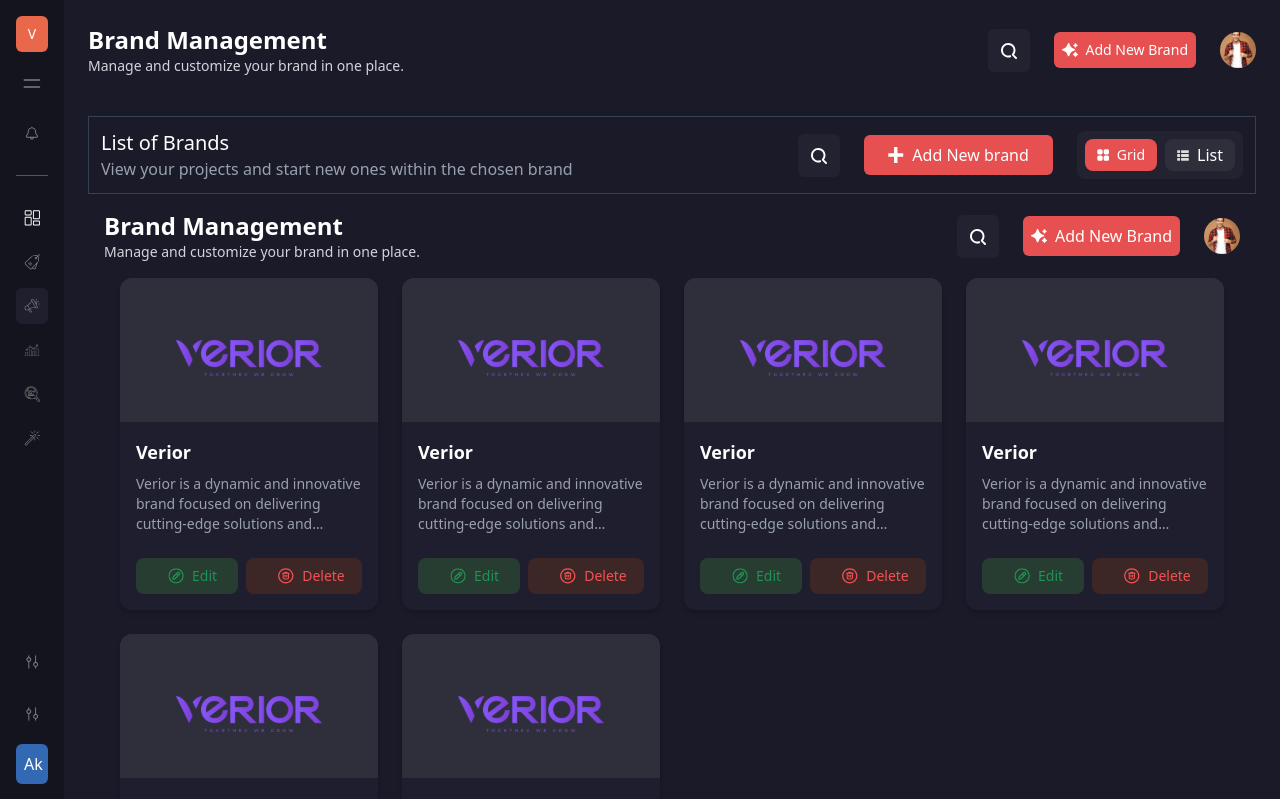
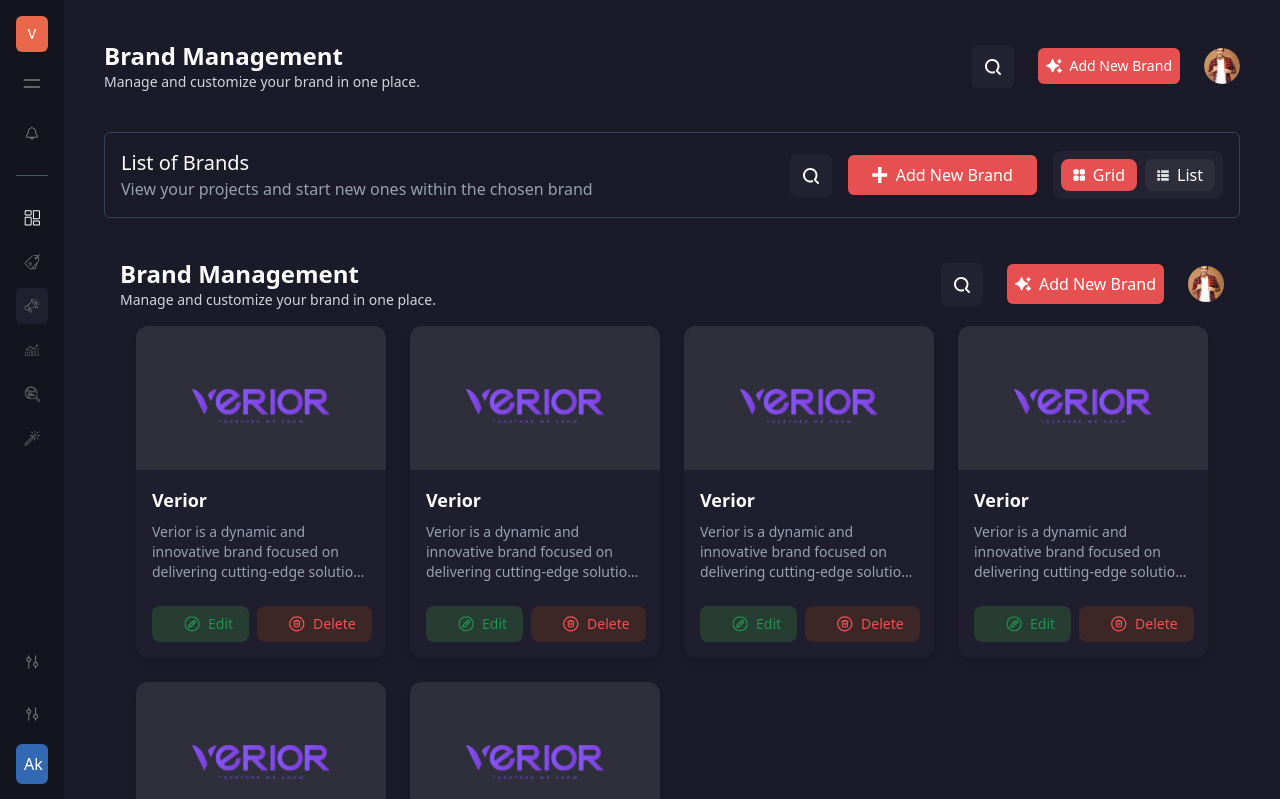
Before and after one commit to Naveed-Abbasi786/dashboard, a React (Vite) app: page /brand-list in a window 1280 px wide. Shown: the top 799 px of the page. Built offline with nearby package versions, Linux system fonts and the light colour scheme.

Commit message:
error solve

```diff
--- a/src/pages/brandList.jsx
+++ b/src/pages/brandList.jsx
@@ -10,23 +10,24 @@ import {
 import ListBrands from "../components/listBrands";
 import BrandGrid from "../components/brandGrid";
 
-const  BrandList = () => {
+const BrandList = () => {
+  const [isGrid, setIsGrid] = useState(true);
+  const [isList, setIsList] = useState(false);
 
-const [isGrid, setisGrid] = useState(true);
-const [islist, setIsList] = useState(false);
-
-const handlegrid = () => {
-  setisGrid(true);
+  const handleGrid = () => {
+    setIsGrid(true);
     setIsList(false);
   };
 
   const handleList = () => {
-  setisGrid(false);
+    setIsGrid(false);
     setIsList(true);
   };
+
   return (
-    <div className="">
-      <div className="flex justify-between items-center ">
+    <div className="p-4">
+      {/* Header Section */}
+      <div className="flex justify-between items-center">
         <div>
           <h1 className="text-white text-2xl font-bold">Brand Management</h1>
           <h5 className="text-gray-300 text-sm">
@@ -34,65 +35,71 @@ const handleList = () => {
           </h5>
         </div>
 
-        <div className="flex justify-center items-center gap-6">
+        <div className="flex items-center gap-6">
           <button className="bg-[#222230] p-[9px] rounded-md">
-            <img src={Search} alt="" className="w-6" />
+            <img src={Search} alt="search" className="w-6" />
           </button>
 
-          <button className="bg-[#e75050] p-2 rounded-md flex gap-2 text-sm justify-center items-center text-white">
-            <img src={ButtonIcon} alt="" className="w-4" /> Add New Brand
+          <button className="bg-[#e75050] p-2 rounded-md flex gap-2 text-sm items-center text-white">
+            <img src={ButtonIcon} alt="add" className="w-4" />
+            Add New Brand
           </button>
 
-          <button className="rounded-full w-9 ">
-            <img src={Avatar} alt="" className="object-cover" />
+          <button className="rounded-full w-9">
+            <img src={Avatar} alt="avatar" className="object-cover rounded-full" />
           </button>
         </div>
       </div>
 
-      <div className="w-full border-1 flex justify-between border-gray-700 mt-10 p-3">
-        <div className="">
+      {/* Filter Section */}
+      <div className="flex justify-between items-center border border-gray-700 mt-10 p-4 rounded-md">
+        <div>
           <h1 className="text-white text-xl">List of Brands</h1>
           <h6 className="text-gray-400">
             View your projects and start new ones within the chosen brand
           </h6>
         </div>
-        <div className="flex justify-center items-center gap-6">
+
+        <div className="flex items-center gap-4">
           <button className="bg-[#222230] p-[9px] rounded-md">
-            <img src={Search} alt="" className="w-6" />
+            <img src={Search} alt="search" className="w-6" />
           </button>
 
-          <button className="bg-[#e75050] p-2  text-md px-6 rounded-md flex gap-2 justify-center items-center text-white">
-            <img src={PlusIcon} alt="" className="w-4" /> Add New brand
+          <button className="bg-[#e75050] p-2 text-md px-6 rounded-md flex gap-2 items-center text-white">
+            <img src={PlusIcon} alt="plus" className="w-4" />
+            Add New Brand
           </button>
 
           <div className="flex gap-2 bg-[#222230] rounded-lg p-2">
             <button
-    onClick={handlegrid}
+              onClick={handleGrid}
               className={`${
                 isGrid ? "bg-[#e75050]" : "bg-[#2f2f3c]"
-    } p-1 !text-sm px-3 rounded-lg flex gap-2 justify-center items-center text-white`}
+              } p-1 px-3 rounded-lg flex gap-2 items-center text-white`}
             >
-    <img src={GridIcon} alt="" className="w-3" /> Grid
+              <img src={GridIcon} alt="grid" className="w-3" />
+              Grid
             </button>
             <button
               onClick={handleList}
               className={`${
-      islist ? "bg-[#e75050]" : "bg-[#2f2f3c]"
-    } p-1  px-3 rounded-lg flex gap-2 justify-center items-center text-white`}
+                isList ? "bg-[#e75050]" : "bg-[#2f2f3c]"
+              } p-1 px-3 rounded-lg flex gap-2 items-center text-white`}
             >
-    <img src={ListIcon} alt="" className="w-3" />
+              <img src={ListIcon} alt="list" className="w-3" />
               List
             </button>
           </div>
-
         </div>
       </div>
+
+      {/* Content Section */}
+      <div className="mt-6">
         {isGrid && <BrandGrid />}
-{islist && <ListBrands />}
-
-
+        {isList && <ListBrands />}
+      </div>
     </div>
   );
-}
+};
 
-export default BrandList
+export default BrandList;
```
Lines whose indentation alone changed are shown as unchanged.
